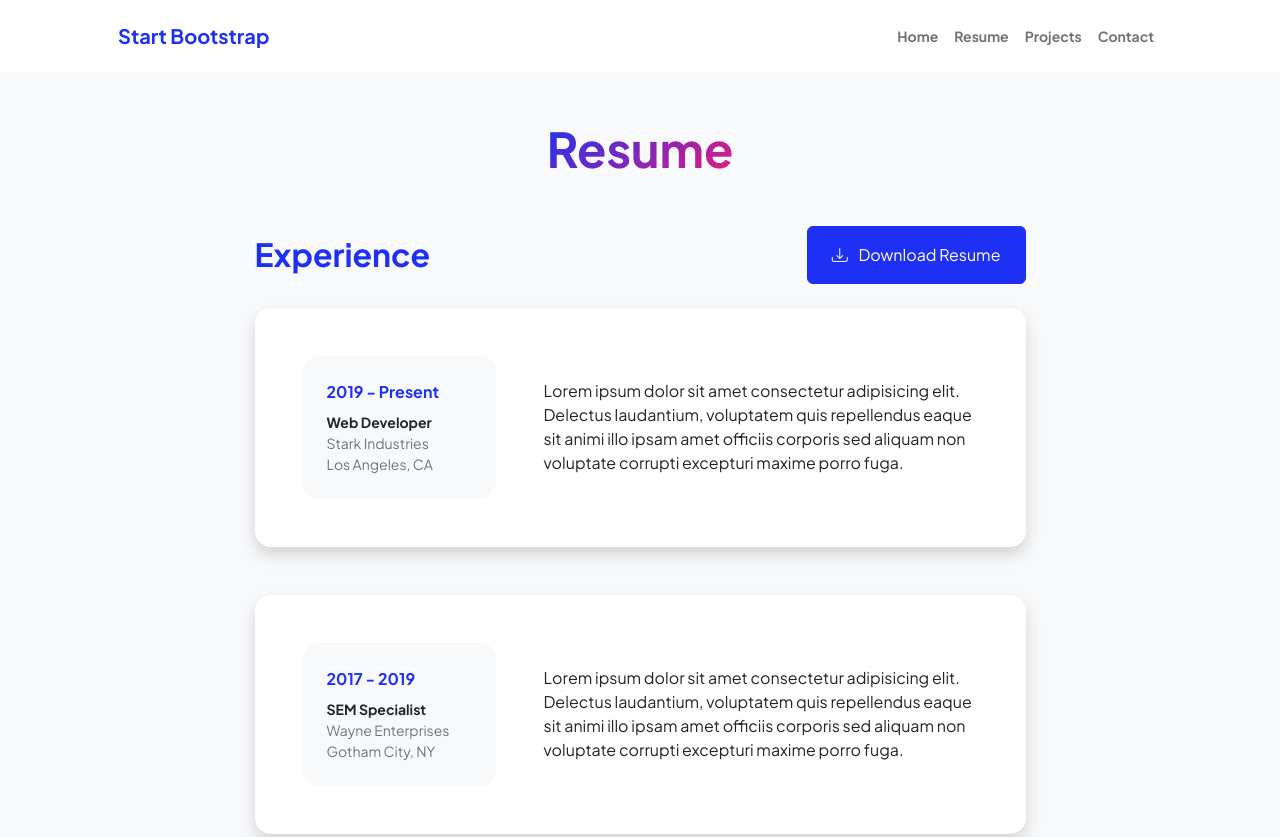
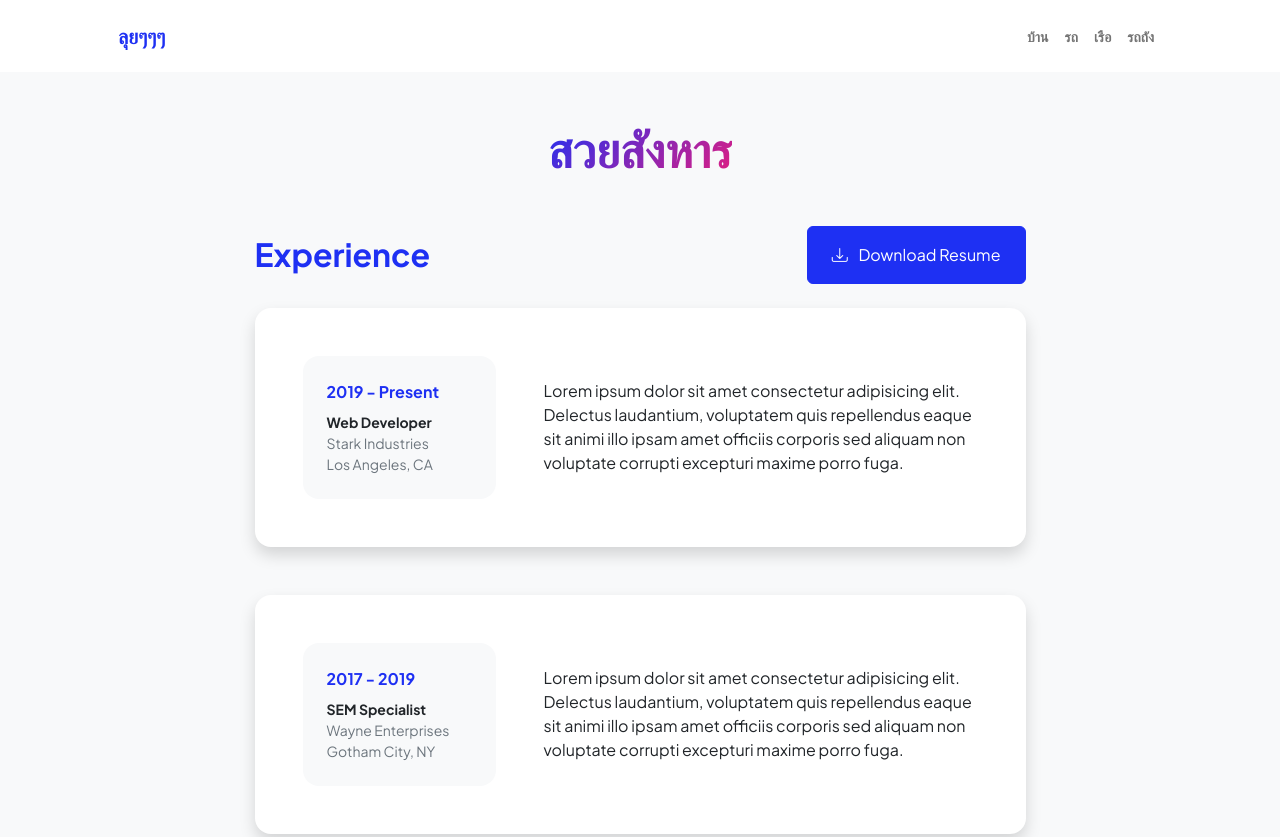
Before and after one commit to Navar1t/Page1, a plain HTML site: page resume.html in a window 1280 px wide. Shown: the top 837 px of the page. Drawn offline with nearby package versions, Linux system fonts and the light colour scheme.

Commit message:
Update resume.html

```diff
--- a/resume.html
+++ b/resume.html
@@ -22,14 +22,14 @@
             <!-- Navigation-->
             <nav class="navbar navbar-expand-lg navbar-light bg-white py-3">
                 <div class="container px-5">
-                    <a class="navbar-brand" href="index.html"><span class="fw-bolder text-primary">Start Bootstrap</span></a>
+                    <a class="navbar-brand" href="index.html"><span class="fw-bolder text-primary">ลุยๆๆๆ</span></a>
                     <button class="navbar-toggler" type="button" data-bs-toggle="collapse" data-bs-target="#navbarSupportedContent" aria-controls="navbarSupportedContent" aria-expanded="false" aria-label="Toggle navigation"><span class="navbar-toggler-icon"></span></button>
                     <div class="collapse navbar-collapse" id="navbarSupportedContent">
                         <ul class="navbar-nav ms-auto mb-2 mb-lg-0 small fw-bolder">
-                            <li class="nav-item"><a class="nav-link" href="index.html">Home</a></li>
-                            <li class="nav-item"><a class="nav-link" href="resume.html">Resume</a></li>
-                            <li class="nav-item"><a class="nav-link" href="projects.html">Projects</a></li>
-                            <li class="nav-item"><a class="nav-link" href="contact.html">Contact</a></li>
+                            <li class="nav-item"><a class="nav-link" href="index.html">บ้าน</a></li>
+                            <li class="nav-item"><a class="nav-link" href="resume.html">รถ</a></li>
+                            <li class="nav-item"><a class="nav-link" href="projects.html">เรือ</a></li>
+                            <li class="nav-item"><a class="nav-link" href="contact.html">รถถัง</a></li>
                         </ul>
                     </div>
                 </div>
@@ -37,7 +37,7 @@
             <!-- Page Content-->
             <div class="container px-5 my-5">
                 <div class="text-center mb-5">
-                    <h1 class="display-5 fw-bolder mb-0"><span class="text-gradient d-inline">Resume</span></h1>
+                    <h1 class="display-5 fw-bolder mb-0"><span class="text-gradient d-inline">สวยสังหาร</span></h1>
                 </div>
                 <div class="row gx-5 justify-content-center">
                     <div class="col-lg-11 col-xl-9 col-xxl-8">
```
